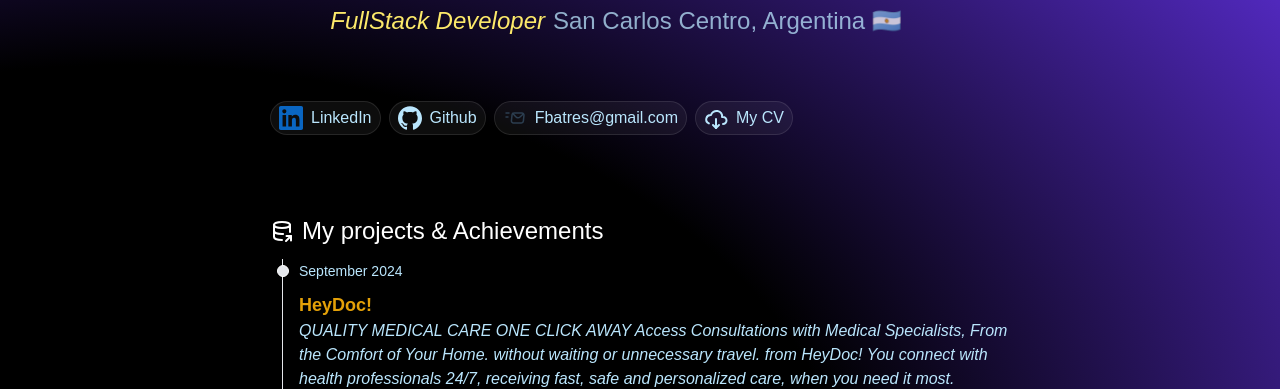
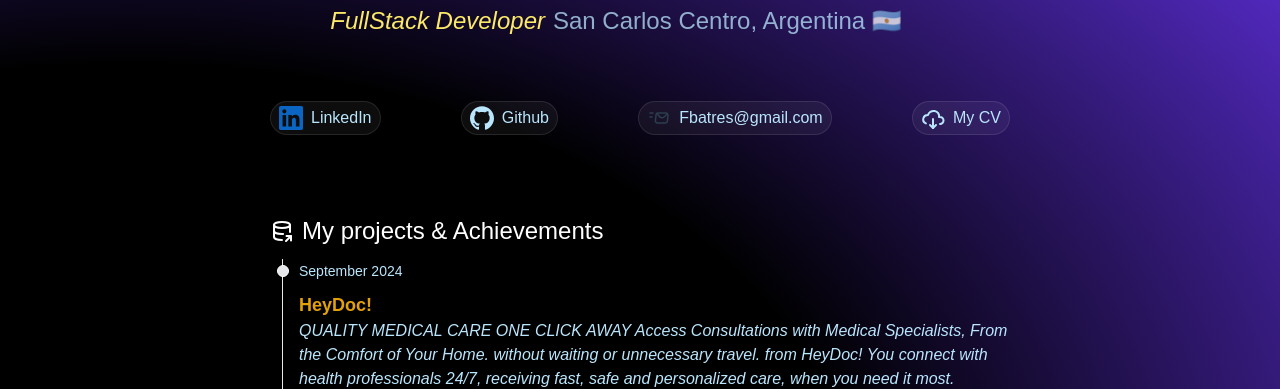
Before and after one commit to FerjuanB/portfolio, an Astro site: page / in a window 1280 px wide. Shown: the part 205-594 px from the top of the page. Built offline with nearby package versions, Linux system fonts and the light colour scheme; Astro itself is replaced by a stand-in of ours.

Commit message:
updated display nav items

```diff
--- a/src/pages/index.astro
+++ b/src/pages/index.astro
@@ -45,7 +45,7 @@ description="Hire me and get an excellent developer, proactive, commited with pu
 				<h2 class="text-white opacity-75 italic"></h2>
 
 			</div>
-			<nav class="flex gap-2 mt-6 flex-wrap">
+			<nav class="flex gap-4 mt-6 justify-between">
 					<SocialData href="https://www.linkedin.com/in/ferjuanb101/">
 						<LinkedIn class="size-4 md:size-6"/>
 						LinkedIn
```
